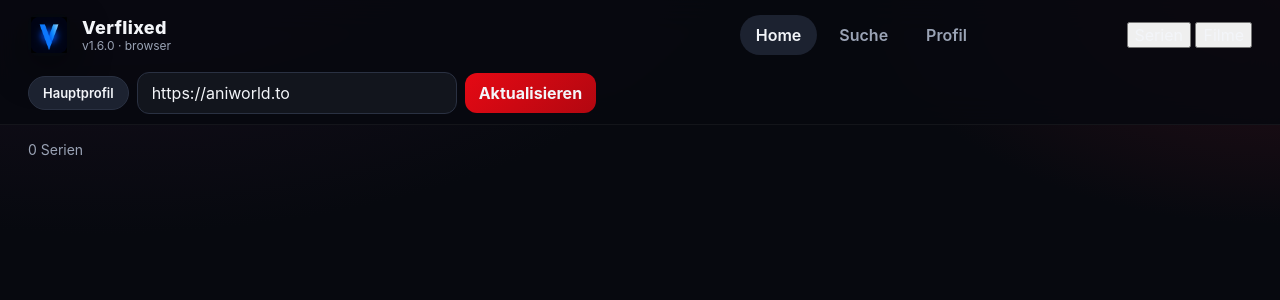
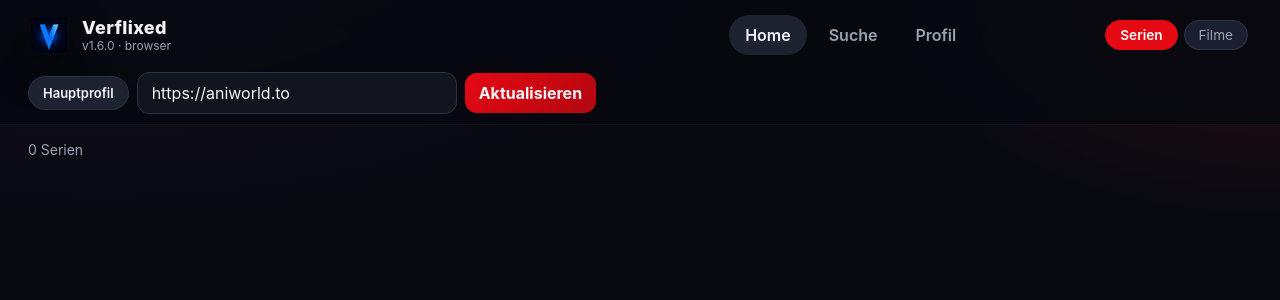
Before and after one commit to werkmind/verflixed, a web app: page /renderer/index.html in a window 1280 px wide. Shown: the top 300 px of the page. Run offline with its HTML, style and script files only (its server is not run), Linux system fonts and the light colour scheme; data that the repository does not hold is empty.

Commit message:
release 1.6.0: Serien/Filme dual sources, Filmpalast, hoster fallback
- Dual series/movies base URLs + kind tabs (web + Android)
- Filmpalast catalog/search/detail parser; movies as synthetic Series
- Favorites split by mediaKind; VOE soft-redirect + Vidara fallback
- Self-tests and docs; APK versionCode 15 / webapp 1.6.0

```diff
--- a/webapp/package.json
+++ b/webapp/package.json
@@ -1,7 +1,7 @@
 {
   "name": "verflixed-webapp",
-  "version": "1.5.1",
-  "description": "Verflixed – multi-profile Netflix-style player (macOS/Windows/PWA)",
+  "version": "1.6.0",
+  "description": "Verflixed – Serien & Filme (multi-profile, macOS/Windows/PWA)",
   "main": "main.js",
   "author": "Verflixed",
   "license": "MIT",
--- a/webapp/renderer/styles.css
+++ b/webapp/renderer/styles.css
@@ -53,6 +53,28 @@
 .title { font-weight: 800; font-size: 18px; letter-spacing: 0.02em; }
 .subtitle { color: var(--muted); font-size: 12px; }
 
+.kind-row {
+  display: flex;
+  gap: 6px;
+  align-items: center;
+  margin-right: 4px;
+}
+.kind-btn {
+  background: #1a2030;
+  color: #9aa3b5;
+  border: 1px solid #2a3348;
+  border-radius: 999px;
+  padding: 6px 14px;
+  font-size: 0.85rem;
+  cursor: pointer;
+}
+.kind-btn.active {
+  background: var(--accent, #e50914);
+  border-color: var(--accent, #e50914);
+  color: #fff;
+  font-weight: 600;
+}
+
 .base-row {
   display: flex;
   gap: 8px;
@@ -61,7 +83,9 @@
 }
 .base-row.tight { margin-top: 8px; }
 #baseUrl,
-#baseUrlSettings {
+#baseUrlSettings,
+#seriesBaseUrl,
+#moviesBaseUrl {
   width: min(320px, 32vw);
   background: var(--bg2);
   color: var(--text);
@@ -71,7 +95,9 @@
   outline: none;
 }
 #baseUrl:focus,
-#baseUrlSettings:focus { border-color: var(--accent-soft); }
+#baseUrlSettings:focus,
+#seriesBaseUrl:focus,
+#moviesBaseUrl:focus { border-color: var(--accent-soft); }
 
 .profile-chip {
   border: 1px solid var(--line);
```
Also changed, not shown: INSTALL.md (+8 -1 lines), webapp/scripts/test-movie-search.js (added, +79 -0 lines), README.md, webapp/README.md.
